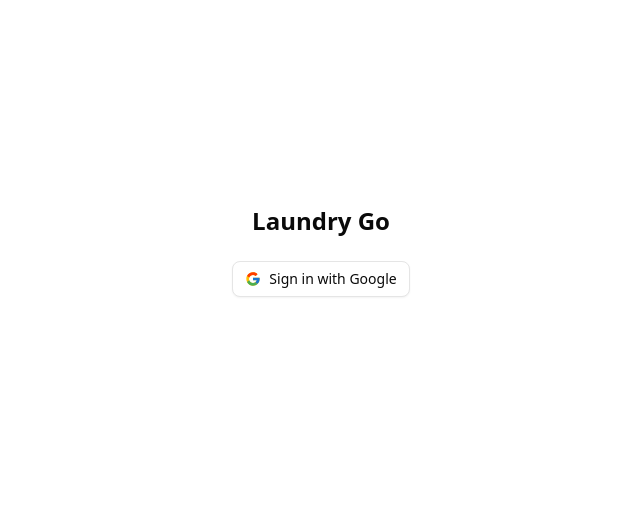
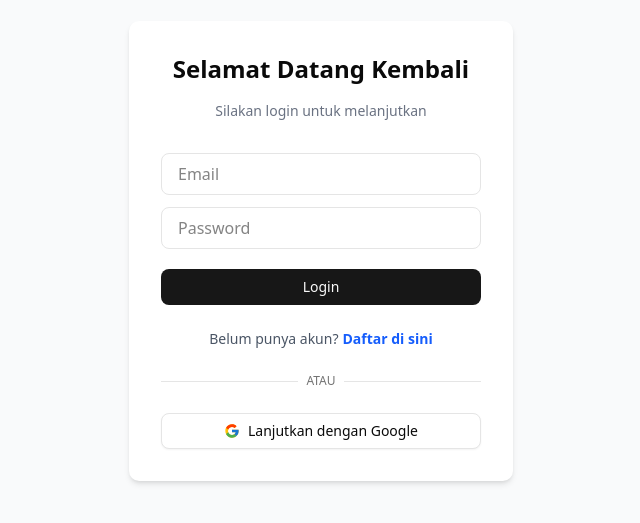
Before and after one commit to fae-ld/yet-another-tubes-impal, a Next.js app: page / in a window 1280 px wide. Shown: the part 149-672 px from the top of the page, without its empty margins (319-959 px from the left). Built offline with nearby package versions, Linux system fonts and the light colour scheme; no server answers.

Commit message:
Register dan Login Manual

```diff
--- a/src/app/page.jsx
+++ b/src/app/page.jsx
@@ -8,8 +8,14 @@
 
 export default function Home() {
   const [user, setUser] = useState(null)
+  const [email, setEmail] = useState('')
+  const [password, setPassword] = useState('')
+  const [isLoginForm, setIsLoginForm] = useState(true)
 
-  // cek user waktu pertama render + listen perubahan login/logout
+  // --- STATE BARU ---
+  const [fullName, setFullName] = useState('')
+  const [confirmPassword, setConfirmPassword] = useState('')
+
   useEffect(() => {
     const getUser = async () => {
       const { data: { user } } = await supabase.auth.getUser()
@@ -30,33 +36,155 @@
 
   const logout = async () => {
     await supabase.auth.signOut()
+    // Reset form setelah logout
+    setEmail(''); setPassword(''); setFullName(''); setConfirmPassword('');
+    setIsLoginForm(true)
   }
 
+  // --- FUNGSI Diperbarui ---
+  const handleAuthAction = async (e) => {
+    e.preventDefault()
+
+    if (isLoginForm) {
+      // Logika untuk LOGIN
+      try {
+        const { error } = await supabase.auth.signInWithPassword({ email, password })
+        if (error) throw error
+      } catch (error) {
+        alert(error.error_description || error.message)
+      }
+    } else {
+      // Logika untuk REGISTRASI
+      if (fullName.trim() === '') {
+        alert('Nama lengkap tidak boleh kosong.')
+        return
+      }
+      if (password !== confirmPassword) {
+        alert('Password dan konfirmasi password tidak cocok!')
+        return
+      }
+
+      try {
+        const { error } = await supabase.auth.signUp({
+          email,
+          password,
+          options: {
+            data: {
+              full_name: fullName, // Menyimpan nama lengkap ke metadata user
+            },
+          },
+        })
+        if (error) throw error
+        alert('Registrasi berhasil! Silakan cek email Anda untuk verifikasi.')
+      } catch (error) {
+        alert(error.error_description || error.message)
+      }
+    }
+  }
+
+  // --- FUNGSI BARU untuk membersihkan form saat beralih mode ---
+  const toggleFormMode = () => {
+    setIsLoginForm(!isLoginForm)
+    // Kosongkan semua input saat beralih
+    setEmail('')
+    setPassword('')
+    setFullName('')
+    setConfirmPassword('')
+  }
+
+
   return (
-    <main className="flex min-h-screen flex-col items-center justify-center gap-6">
+    <main className="flex min-h-screen flex-col items-center justify-center gap-4 p-4 bg-gray-50">
       {user ? (
-        <>
+        <div className="text-center flex flex-col gap-4 items-center">
           <h1 className="text-2xl font-bold">
-            Halo, {user.user_metadata.full_name || user.email} 👋
+            Halo, {user.user_metadata?.full_name || user.email} 👋
           </h1>
           <p className="text-gray-600">Email: {user.email}</p>
           <Button variant="destructive" onClick={logout} className="flex items-center gap-2">
             <LogOut className="h-4 w-4" />
             Logout
           </Button>
-        </>
+        </div>
       ) : (
-        <>
-          <h1 className="text-2xl font-bold">Laundry Go</h1>
-          <Button
-            variant="outline"
-            className="flex items-center gap-2"
-            onClick={loginWithGoogle}
-          >
+        <div className="w-full max-w-sm flex flex-col items-center gap-4 p-8 bg-white shadow-md rounded-lg">
+          <h1 className="text-2xl font-bold text-center">
+            {isLoginForm ? 'Selamat Datang Kembali' : 'Buat Akun Baru'}
+          </h1>
+          <p className="text-sm text-gray-500 text-center">
+            {isLoginForm ? 'Silakan login untuk melanjutkan' : 'Isi form di bawah untuk mendaftar'}
+          </p>
+
+          <form onSubmit={handleAuthAction} className="w-full flex flex-col gap-3 mt-4">
+            {/* --- INPUT BARU: Nama Lengkap (hanya muncul saat registrasi) --- */}
+            {!isLoginForm && (
+              <input
+                type="text"
+                placeholder="Nama Lengkap"
+                value={fullName}
+                onChange={(e) => setFullName(e.target.value)}
+                required
+                className="px-4 py-2 border rounded-md focus:outline-none focus:ring-2 focus:ring-blue-500"
+              />
+            )}
+            <input
+              type="email"
+              placeholder="Email"
+              value={email}
+              onChange={(e) => setEmail(e.target.value)}
+              required
+              className="px-4 py-2 border rounded-md focus:outline-none focus:ring-2 focus:ring-blue-500"
+            />
+            <input
+              type="password"
+              placeholder="Password"
+              value={password}
+              onChange={(e) => setPassword(e.target.value)}
+              required
+              className="px-4 py-2 border rounded-md focus:outline-none focus:ring-2 focus:ring-blue-500"
+            />
+            {/* --- INPUT BARU: Konfirmasi Password (hanya muncul saat registrasi) --- */}
+            {!isLoginForm && (
+              <input
+                type="password"
+                placeholder="Konfirmasi Password"
+                value={confirmPassword}
+                onChange={(e) => setConfirmPassword(e.target.value)}
+                required
+                className="px-4 py-2 border rounded-md focus:outline-none focus:ring-2 focus:ring-blue-500"
+              />
+            )}
+            <Button type="submit" className="w-full mt-2">
+              {isLoginForm ? 'Login' : 'Daftar'}
+            </Button>
+          </form>
+
+          <p className="text-sm text-center text-gray-600 mt-2">
+            {isLoginForm ? "Belum punya akun?" : "Sudah punya akun?"}
+            <button
+              onClick={toggleFormMode} // --- Menggunakan fungsi baru
+              className="font-semibold text-blue-600 hover:underline ml-1"
+            >
+              {isLoginForm ? 'Daftar di sini' : 'Login di sini'}
+            </button>
+          </p>
+
+          <div className="relative w-full my-2">
+            <div className="absolute inset-0 flex items-center">
+              <span className="w-full border-t"></span>
+            </div>
+            <div className="relative flex justify-center text-xs uppercase">
+              <span className="bg-white px-2 text-muted-foreground">
+                Atau
+              </span>
+            </div>
+          </div>
+
+          <Button variant="outline" className="w-full flex items-center gap-2" onClick={loginWithGoogle}>
             <FcGoogle className="text-xl" />
-            Sign in with Google
+            Lanjutkan dengan Google
           </Button>
-        </>
+        </div>
       )}
     </main>
   )
```
